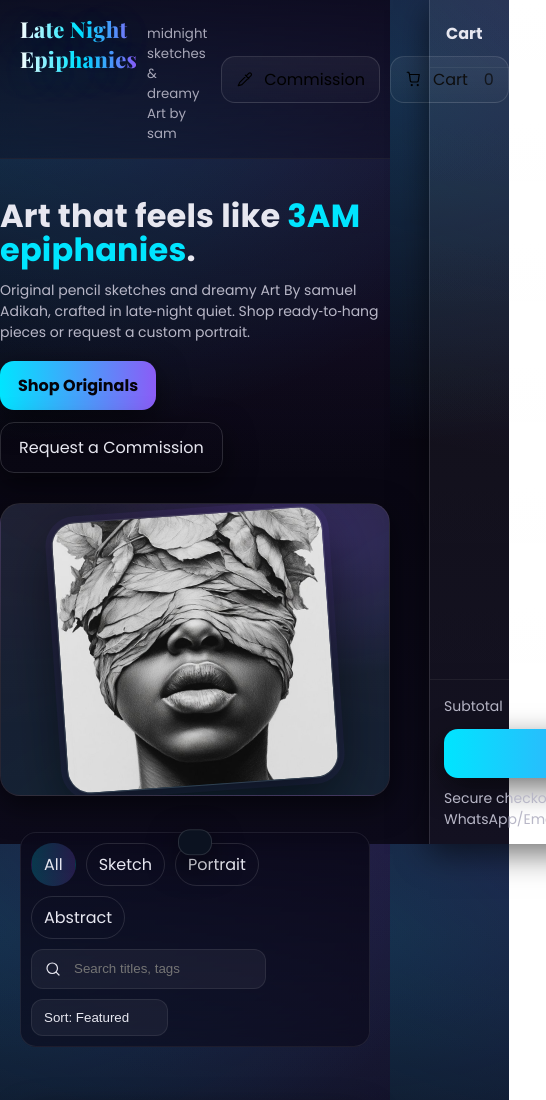
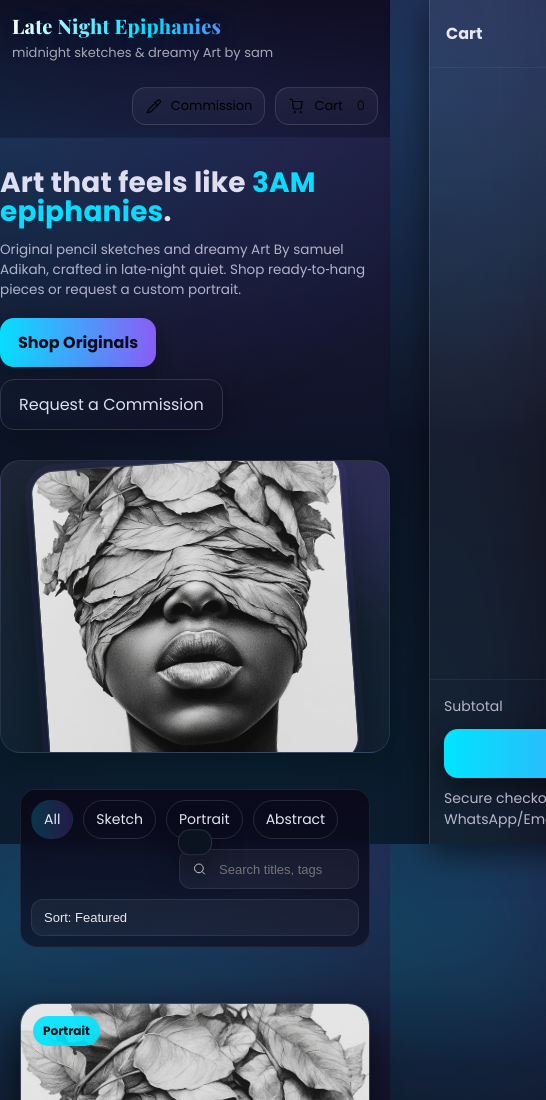
Before and after one commit to sam-Adk/late-night-piphanies, a plain HTML site: page index.html in a window 390 px wide. Shown: the top 1100 px of the page, 546 px wide, since content can reach past the window. Drawn offline with nearby package versions, Linux system fonts and the light colour scheme.

Commit message:
Update index.html

```diff
--- a/index.html
+++ b/index.html
@@ -15,8 +15,8 @@
     --card-strong: rgba(255,255,255,0.12);
     --text:#e7e7f0;
     --muted:#b8b7c7;
-      --accent:#8b5cf6;   /* neon violet */
-      --accent-2:#00e5ff; /* electric cyan */
+    --accent:#8b5cf6;
+    --accent-2:#00e5ff;
     --danger:#ff4d6d;
     --success:#22c55e;
     --shadow: 0 10px 30px rgba(0,0,0,.55);
@@ -27,158 +27,162 @@
   html,body{height:100%}
   body{
     margin:0;
-      font-family: 'Poppins', system-ui, -apple-system, Segoe UI, Roboto, Arial, sans-serif;
+    font-family:'Poppins',system-ui,-apple-system,Segoe UI,Roboto,Arial,sans-serif;
     color:var(--text);
-      background: radial-gradient(1200px 800px at 80% -10%, rgba(139,92,246,.25), transparent 70%),
-                  radial-gradient(1000px 600px at -10% 10%, rgba(0,229,255,.18), transparent 60%),
-                  linear-gradient(180deg, var(--bg-1), var(--bg-2));
+    background: radial-gradient(1200px 800px at 80% -10%,rgba(139,92,246,.25),transparent 70%),
+                radial-gradient(1000px 600px at -10% 10%,rgba(0,229,255,.18),transparent 60%),
+                linear-gradient(180deg,var(--bg-1),var(--bg-2));
     overflow-x:hidden;
   }
 
-    /* Subtle starfield */
   body::before{
-      content:""; position:fixed; inset:0; pointer-events:none; z-index:-1;
+    content:"";position:fixed;inset:0;pointer-events:none;z-index:-1;
     background:
-        radial-gradient(2px 2px at 20% 30%, rgba(255,255,255,.22), transparent 60%),
-        radial-gradient(1.5px 1.5px at 70% 60%, rgba(255,255,255,.18), transparent 60%),
-        radial-gradient(1.5px 1.5px at 40% 80%, rgba(255,255,255,.16), transparent 60%);
-      filter: drop-shadow(0 0 6px rgba(255,255,255,.15));
+      radial-gradient(2px 2px at 20% 30%,rgba(255,255,255,.22),transparent 60%),
+      radial-gradient(1.5px 1.5px at 70% 60%,rgba(255,255,255,.18),transparent 60%),
+      radial-gradient(1.5px 1.5px at 40% 80%,rgba(255,255,255,.16),transparent 60%);
+    filter:drop-shadow(0 0 6px rgba(255,255,255,.15));
   }
 
-    a{color:inherit; text-decoration:none}
+  a{color:inherit;text-decoration:none}
   button{font:inherit}
 
   .container{max-width:1200px;margin-inline:auto;padding:20px}
 
   /* NAVBAR */
   .nav{
-      position:sticky; top:0; z-index:50;
-      backdrop-filter: blur(12px);
-      background: linear-gradient(180deg, rgba(10,8,25,0.8), rgba(10,8,25,0.35));
+    position:sticky;top:0;z-index:50;
+    backdrop-filter:blur(12px);
+    background:linear-gradient(180deg,rgba(10,8,25,0.8),rgba(10,8,25,0.35));
     border-bottom:1px solid rgba(255,255,255,.08);
   }
-    .nav-inner{display:flex;align-items:center;gap:14px;justify-content:space-between;padding:14px 20px}
-    .brand{display:flex;align-items:baseline;gap:10px}
+  .nav-inner{display:flex;align-items:center;gap:14px;justify-content:space-between;padding:14px 20px;flex-wrap:wrap}
+  .brand{display:flex;flex-direction:column;gap:4px;max-width:100%}
   .brand .logo{
-      font-family:'Playfair Display', serif; letter-spacing:.2px; font-weight:800;
-      font-size: clamp(22px, 4vw, 30px);
-      background: linear-gradient(90deg, #fff, var(--accent-2), var(--accent));
-      -webkit-background-clip:text; background-clip:text; color:transparent;
-      text-shadow: 0 6px 40px rgba(0,229,255,.25);
+    font-family:'Playfair Display',serif;letter-spacing:.2px;font-weight:800;
+    font-size:clamp(20px,5vw,30px);
+    background:linear-gradient(90deg,#fff,var(--accent-2),var(--accent));
+    -webkit-background-clip:text;background-clip:text;color:transparent;
+    text-shadow:0 6px 40px rgba(0,229,255,.25);
   }
-    .brand small{color:var(--muted);opacity:.9}
-    .nav-actions{display:flex;align-items:center;gap:10px}
+  .brand small{color:var(--muted);opacity:.9;font-size:13px}
+  .nav-actions{display:flex;align-items:center;gap:10px;flex-wrap:wrap;justify-content:flex-end;width:100%;margin-top:10px}
+  @media(min-width:600px){.nav-actions{width:auto;margin-top:0}}
+
   .glass-btn{
-      display:inline-flex;align-items:center;gap:10px;
+    display:inline-flex;align-items:center;gap:8px;
     border:1px solid rgba(255,255,255,.12);
-      background:linear-gradient(180deg, rgba(255,255,255,.05), rgba(255,255,255,.02));
+    background:linear-gradient(180deg,rgba(255,255,255,.05),rgba(255,255,255,.02));
     padding:10px 14px;border-radius:14px;cursor:pointer;
-      transition:transform .2s ease, border-color .2s ease, box-shadow .2s ease;
+    transition:transform .2s ease,border-color .2s ease,box-shadow .2s ease;
+    font-size:14px;
   }
-    .glass-btn:hover{transform: translateY(-2px); border-color: rgba(255,255,255,.2); box-shadow:0 8px 24px rgba(0,0,0,.35)}
+  .glass-btn:hover{transform:translateY(-2px);border-color:rgba(255,255,255,.2);box-shadow:0 8px 24px rgba(0,0,0,.35)}
 
   /* HERO */
-    .hero{position:relative; padding: clamp(40px, 6vw, 80px) 0 10px}
-    .hero-content{display:grid; grid-template-columns: 1.1fr .9fr; align-items:center; gap:30px}
-    .hero h1{
-      margin:0; line-height:1.05; font-size: clamp(32px, 5vw, 64px);
-      font-weight:800; letter-spacing:.2px;
+  .hero{position:relative;padding:clamp(30px,6vw,80px) 0 10px}
+  .hero-content{display:grid;grid-template-columns:1fr;align-items:center;gap:30px}
+  @media(min-width:880px){.hero-content{grid-template-columns:1.1fr .9fr}}
+
+  .hero h1{margin:0;line-height:1.05;font-size:clamp(28px,6vw,60px);font-weight:800;letter-spacing:.2px}
+  .hero h1 span{color:var(--accent-2)}
+  .hero p{color:var(--muted);font-size:clamp(14px,2vw,18px)}
+  .cta-row{display:flex;gap:12px;margin-top:18px;flex-wrap:wrap}
+  .btn{border:none;padding:12px 18px;border-radius:14px;cursor:pointer;box-shadow:var(--shadow)}
+  .btn-primary{background:linear-gradient(90deg,var(--accent-2),var(--accent));color:#05030a;font-weight:700}
+  .btn-ghost{background:transparent;border:1px solid rgba(255,255,255,.14);color:var(--text)}
+
+  .hero-card{aspect-ratio:4/3;border-radius:var(--radius);overflow:hidden;box-shadow:var(--shadow);
+    border:1px solid rgba(255,255,255,.08);
+    background:radial-gradient(120% 100% at 80% 10%,rgba(139,92,246,.25),rgba(255,255,255,.02) 50%),
+               linear-gradient(180deg,rgba(255,255,255,.06),rgba(255,255,255,.02));
+    display:grid;place-items:center;
   }
-    .hero h1 span{color:var(--accent-2)}
-    .hero p{color:var(--muted); font-size: clamp(14px, 1.9vw, 18px)}
-    .cta-row{display:flex; gap:12px; margin-top:18px; flex-wrap:wrap}
-    .btn{border:none; padding:12px 18px; border-radius:14px; cursor:pointer; box-shadow: var(--shadow);}
-    .btn-primary{background: linear-gradient(90deg, var(--accent-2), var(--accent)); color:#05030a; font-weight:700}
-    .btn-ghost{background:transparent; border:1px solid rgba(255,255,255,.14); color:var(--text)}
+  .hero-burst{position:absolute;inset:-40%;background:conic-gradient(from 180deg at 50% 50%,rgba(0,229,255,.16),rgba(139,92,246,.12),rgba(0,229,255,.16));filter:blur(40px);opacity:.6}
+  .hero-art{width:80%;max-width:320px;aspect-ratio:1/1;border-radius:24px;overflow:hidden;position:relative;margin:auto;
+    border:1px solid rgba(255,255,255,.12);box-shadow:0 20px 60px rgba(0,0,0,.55),0 0 0 6px rgba(139,92,246,.08);
+    transform:rotate(-4deg);
+  }
+  .hero-art img{width:100%;height:100%;object-fit:cover;display:block}
 
-    .hero-card{position:relative; aspect-ratio: 4/3; border-radius: var(--radius); overflow:hidden; box-shadow:var(--shadow);
+  /* TOOLBAR */
+  .toolbar{
+    position:sticky;top:70px;z-index:40;margin-top:6px;
+    background:linear-gradient(180deg,rgba(10,8,25,.92),rgba(10,8,25,.6));
+    backdrop-filter:blur(10px);
     border:1px solid rgba(255,255,255,.08);
-      background: radial-gradient(120% 100% at 80% 10%, rgba(139,92,246,.25), rgba(255,255,255,.02) 50%),
-                 linear-gradient(180deg, rgba(255,255,255,.06), rgba(255,255,255,.02));
-      display:grid; place-items:center;
+    padding:10px;border-radius:16px;display:flex;gap:10px;align-items:center;flex-wrap:wrap;
   }
-    .hero-burst{position:absolute; inset:-40%; background:conic-gradient(from 180deg at 50% 50%, rgba(0,229,255,.16), rgba(139,92,246,.12), rgba(0,229,255,.16)); filter: blur(40px); opacity:.6}
-    .hero-art{
-      width:70%; max-width:380px; aspect-ratio: 1/1; border-radius: 24px; overflow:hidden; position:relative;
-      border:1px solid rgba(255,255,255,.12);
-      box-shadow:0 20px 60px rgba(0,0,0,.55), 0 0 0 6px rgba(139,92,246,.08);
-      transform: rotate(-4deg);
-    }
-    .hero-art img{width:100%; height:100%; object-fit:cover; display:block}
-
-    /* FILTER BAR */
-    .toolbar{
-      position:sticky; top:70px; z-index:40; margin-top:6px;
-      background: linear-gradient(180deg, rgba(10,8,25,.92), rgba(10,8,25,.6));
-      backdrop-filter: blur(10px);
-      border:1px solid rgba(255,255,255,.08);
-      padding:10px; border-radius:16px; display:flex; gap:10px; align-items:center; flex-wrap:wrap;
-    }
-    .chip{padding:8px 12px; border-radius: 999px; border:1px solid rgba(255,255,255,.12); cursor:pointer; user-select:none}
-    .chip.active{background: linear-gradient(90deg, rgba(0,229,255,.2), rgba(139,92,246,.2)); border-color: transparent}
-    .spacer{flex:1}
-    .field{display:flex; align-items:center; gap:10px; background:rgba(255,255,255,.05); padding:10px 12px; border-radius:12px; border:1px solid rgba(255,255,255,.08)}
-    .field input{background:transparent; border:none; outline:none; color:var(--text); min-width:160px}
-    .select{appearance:none; background:rgba(255,255,255,.05); color:var(--text); border:1px solid rgba(255,255,255,.08); padding:10px 12px; border-radius:12px}
+  .chip{padding:8px 12px;border-radius:999px;border:1px solid rgba(255,255,255,.12);cursor:pointer;user-select:none;font-size:14px}
+  .chip.active{background:linear-gradient(90deg,rgba(0,229,255,.2),rgba(139,92,246,.2));border-color:transparent}
+  .spacer{flex:1;min-width:20px}
+  .field{display:flex;align-items:center;gap:10px;background:rgba(255,255,255,.05);padding:10px 12px;border-radius:12px;border:1px solid rgba(255,255,255,.08);flex:1;min-width:180px}
+  .field input{background:transparent;border:none;outline:none;color:var(--text);width:100%;font-size:14px}
+  .select{appearance:none;background:rgba(255,255,255,.05);color:var(--text);border:1px solid rgba(255,255,255,.08);padding:10px 12px;border-radius:12px;font-size:14px;flex:1;min-width:150px}
 
   /* GALLERY */
-    .gallery{ column-count: 1; column-gap: 16px; margin-top:16px }
-    @media(min-width:700px){ .gallery{ column-count:2 } }
-    @media(min-width:1000px){ .gallery{ column-count:3 } }
+  .gallery{column-count:1;column-gap:16px;margin-top:16px}
+  @media(min-width:700px){.gallery{column-count:2}}
+  @media(min-width:1000px){.gallery{column-count:3}}
+  .card{break-inside:avoid;margin:0 0 16px;position:relative;border-radius:22px;overflow:hidden;box-shadow:var(--shadow);
+    background:var(--card);border:1px solid rgba(255,255,255,.1);}
+  .card .img-wrap{position:relative;overflow:hidden;aspect-ratio:4/5}
+  .card img{width:100%;height:100%;object-fit:cover;display:block;transition:transform .6s ease}
+  .card:hover img{transform:scale(1.04)}
+  .tag-badge{position:absolute;top:12px;left:12px;background:rgba(0,229,255,.9);color:#021016;font-weight:700;padding:6px 10px;border-radius:999px;font-size:12px}
+  .card-body{padding:14px 14px 16px}
+  .title{font-weight:700;letter-spacing:.2px}
+  .muted{color:var(--muted);font-size:14px}
+  .price{font-weight:800;margin-top:8px;background:linear-gradient(90deg,#fff,var(--accent));-webkit-background-clip:text;background-clip:text;color:transparent}
+  .actions{display:flex;gap:10px;margin-top:12px;flex-wrap:wrap}
+  .btn-small{padding:10px 12px;border-radius:12px;border:1px solid rgba(255,255,255,.14);background:rgba(255,255,255,.06);color:var(--text);cursor:pointer;font-size:14px}
+  .btn-small.primary{background:linear-gradient(90deg,var(--accent-2),var(--accent));color:#05030a;font-weight:700;border:none}
 
-    .card{ break-inside: avoid; margin:0 0 16px; position:relative; border-radius:22px; overflow:hidden; box-shadow: var(--shadow);
-           background: var(--card); border:1px solid rgba(255,255,255,.1);}
-    .card .img-wrap{ position:relative; overflow:hidden; aspect-ratio: 4/5 }
-    .card img{ width:100%; height:100%; object-fit:cover; display:block; transition: transform .6s ease }
-    .card:hover img{ transform: scale(1.04) }
-    .tag-badge{position:absolute; top:12px; left:12px; background: rgba(0,229,255,.9); color:#021016; font-weight:700; padding:6px 10px; border-radius:999px; font-size:12px}
-    .card-body{ padding:14px 14px 16px }
-    .title{font-weight:700; letter-spacing:.2px}
-    .muted{color:var(--muted); font-size:14px}
-    .price{font-weight:800; margin-top:8px; background: linear-gradient(90deg, #fff, var(--accent)); -webkit-background-clip:text; background-clip:text; color:transparent}
-    .actions{display:flex; gap:10px; margin-top:12px}
-    .btn-small{ padding:10px 12px; border-radius:12px; border:1px solid rgba(255,255,255,.14); background:rgba(255,255,255,.06); color:var(--text); cursor:pointer }
-    .btn-small.primary{ background: linear-gradient(90deg, var(--accent-2), var(--accent)); color:#05030a; font-weight:700; border:none }
+  /* MODAL & DRAWER */
+  .overlay{position:fixed;inset:0;background:rgba(5,3,10,.72);display:none;place-items:center;z-index:70;backdrop-filter:blur(6px)}
+  .modal{width:min(100%,980px);max-height:90vh;overflow:auto;background:linear-gradient(180deg,rgba(255,255,255,.06),rgba(255,255,255,.03));border:1px solid rgba(255,255,255,.12);border-radius:22px;box-shadow:var(--shadow)}
+  .modal-head{display:flex;align-items:center;justify-content:space-between;gap:10px;padding:14px 16px;border-bottom:1px solid rgba(255,255,255,.06)}
+  .x{background:transparent;border:none;color:var(--text);font-size:22px;cursor:pointer}
+  .modal-body{display:grid;grid-template-columns:1fr;gap:18px;padding:16px}
+  @media(min-width:880px){.modal-body{grid-template-columns:1.1fr .9fr}}
+  .modal-img{border-radius:18px;overflow:hidden;border:1px solid rgba(255,255,255,.1)}
+  .modal-img img{width:100%;height:100%;object-fit:cover;display:block}
+  .opt{margin:14px 0}
+  .opt label{display:block;font-size:14px;color:var(--muted);margin-bottom:8px}
+  .opt .row{display:flex;gap:8px;flex-wrap:wrap}
+  .radio{padding:10px 12px;border-radius:12px;border:1px solid rgba(255,255,255,.14);background:rgba(255,255,255,.04);cursor:pointer}
+  .radio.active{outline:2px solid var(--accent-2);border-color:transparent}
 
-    /* QUICK VIEW MODAL */
-    .overlay{ position:fixed; inset:0; background:rgba(5,3,10,.72); display:none; place-items:center; z-index:70; backdrop-filter: blur(6px) }
-    .modal{ width:min(100%, 980px); max-height:90vh; overflow:auto; background: linear-gradient(180deg, rgba(255,255,255,.06), rgba(255,255,255,.03)); border:1px solid rgba(255,255,255,.12); border-radius:22px; box-shadow: var(--shadow); }
-    .modal-head{display:flex; align-items:center; justify-content:space-between; gap:10px; padding:14px 16px; border-bottom:1px solid rgba(255,255,255,.06)}
-    .x{ background:transparent; border:none; color:var(--text); font-size:22px; cursor:pointer }
-    .modal-body{ display:grid; grid-template-columns: 1.1fr .9fr; gap:18px; padding:16px }
-    .modal-img{ border-radius:18px; overflow:hidden; border:1px solid rgba(255,255,255,.1)}
-    .modal-img img{ width:100%; height:100%; object-fit:cover; display:block }
-    .opt{ margin:14px 0 }
-    .opt label{ display:block; font-size:14px; color:var(--muted); margin-bottom:8px }
-    .opt .row{ display:flex; gap:8px; flex-wrap:wrap }
-    .radio{ padding:10px 12px; border-radius:12px; border:1px solid rgba(255,255,255,.14); background:rgba(255,255,255,.04); cursor:pointer }
-    .radio.active{ outline:2px solid var(--accent-2); border-color:transparent }
-
-    /* CART DRAWER */
-    .drawer{ position:fixed; top:0; right:0; height:100vh; width:min(420px, 100%); transform: translateX(110%); transition: transform .3s ease; z-index:80;
-      background: linear-gradient(180deg, rgba(255,255,255,.06), rgba(255,255,255,.03)); border-left:1px solid rgba(255,255,255,.12); box-shadow: var(--shadow); display:flex; flex-direction:column }
-    .drawer.open{ transform: translateX(0) }
-    .drawer head{ display:flex }
-    .drawer .top{ display:flex; align-items:center; justify-content:space-between; padding:16px; border-bottom:1px solid rgba(255,255,255,.06) }
-    .cart-list{ flex:1; overflow:auto; padding:14px }
-    .cart-item{ display:grid; grid-template-columns:64px 1fr auto; gap:12px; align-items:center; padding:10px; border-radius:12px; border:1px solid rgba(255,255,255,.08); background:rgba(255,255,255,.03); margin-bottom:10px }
-    .qty{ display:flex; gap:8px; align-items:center }
-    .qty button{ width:28px; height:28px; border-radius:8px; border:1px solid rgba(255,255,255,.14); background:rgba(255,255,255,.06); color:var(--text); cursor:pointer }
-    .drawer .bottom{ border-top:1px solid rgba(255,255,255,.06); padding:14px; display:grid; gap:10px }
+  .drawer{position:fixed;top:0;right:0;height:100vh;width:min(420px,100%);transform:translateX(110%);transition:transform .3s ease;z-index:80;
+    background:linear-gradient(180deg,rgba(255,255,255,.06),rgba(255,255,255,.03));border-left:1px solid rgba(255,255,255,.12);box-shadow:var(--shadow);display:flex;flex-direction:column}
+  .drawer.open{transform:translateX(0)}
+  .drawer .top{display:flex;align-items:center;justify-content:space-between;padding:16px;border-bottom:1px solid rgba(255,255,255,.06)}
+  .cart-list{flex:1;overflow:auto;padding:14px}
+  .cart-item{display:grid;grid-template-columns:64px 1fr auto;gap:12px;align-items:center;padding:10px;border-radius:12px;border:1px solid rgba(255,255,255,.08);background:rgba(255,255,255,.03);margin-bottom:10px}
+  .qty{display:flex;gap:8px;align-items:center}
+  .qty button{width:28px;height:28px;border-radius:8px;border:1px solid rgba(255,255,255,.14);background:rgba(255,255,255,.06);color:var(--text);cursor:pointer}
+  .drawer .bottom{border-top:1px solid rgba(255,255,255,.06);padding:14px;display:grid;gap:10px}
 
   /* TOAST */
-    .toast{ position:fixed; bottom:20px; left:50%; transform:translateX(-50%) translateY(120%); background:#0b1220; border:1px solid rgba(255,255,255,.12); color:var(--text); padding:12px 16px; border-radius:12px; box-shadow: var(--shadow); z-index:90; transition: transform .35s ease }
-    .toast.show{ transform:translateX(-50%) translateY(0) }
+  .toast{position:fixed;bottom:20px;left:50%;transform:translateX(-50%) translateY(120%);background:#0b1220;border:1px solid rgba(255,255,255,.12);color:var(--text);padding:12px 16px;border-radius:12px;box-shadow:var(--shadow);z-index:90;transition:transform .35s ease}
+  .toast.show{transform:translateX(-50%) translateY(0)}
 
   /* FOOTER */
-    footer{ margin:40px 0 60px; color:var(--muted); text-align:center }
+  footer{margin:40px 0 60px;color:var(--muted);text-align:center;font-size:14px;line-height:1.6}
 
-    /* RESPONSIVE */
-    @media(max-width: 880px){
-      .hero-content{ grid-template-columns: 1fr; }
-      .modal-body{ grid-template-columns:1fr }
+  /* Extra Mobile Tweaks */
+  @media(max-width:480px){
+    .nav-inner{padding:12px}
+    .glass-btn{padding:8px 12px;font-size:13px}
+    .hero p{font-size:13.5px}
+    .field input::placeholder{font-size:13px}
+    .select{font-size:13px}
+    .card-body{padding:12px}
+    .btn-small{font-size:13px}
+    footer{font-size:13px}
   }
 </style>
+
 </head>
 <body>
   <!-- NAVBAR -->
```
Lines whose indentation alone changed are shown as unchanged.
